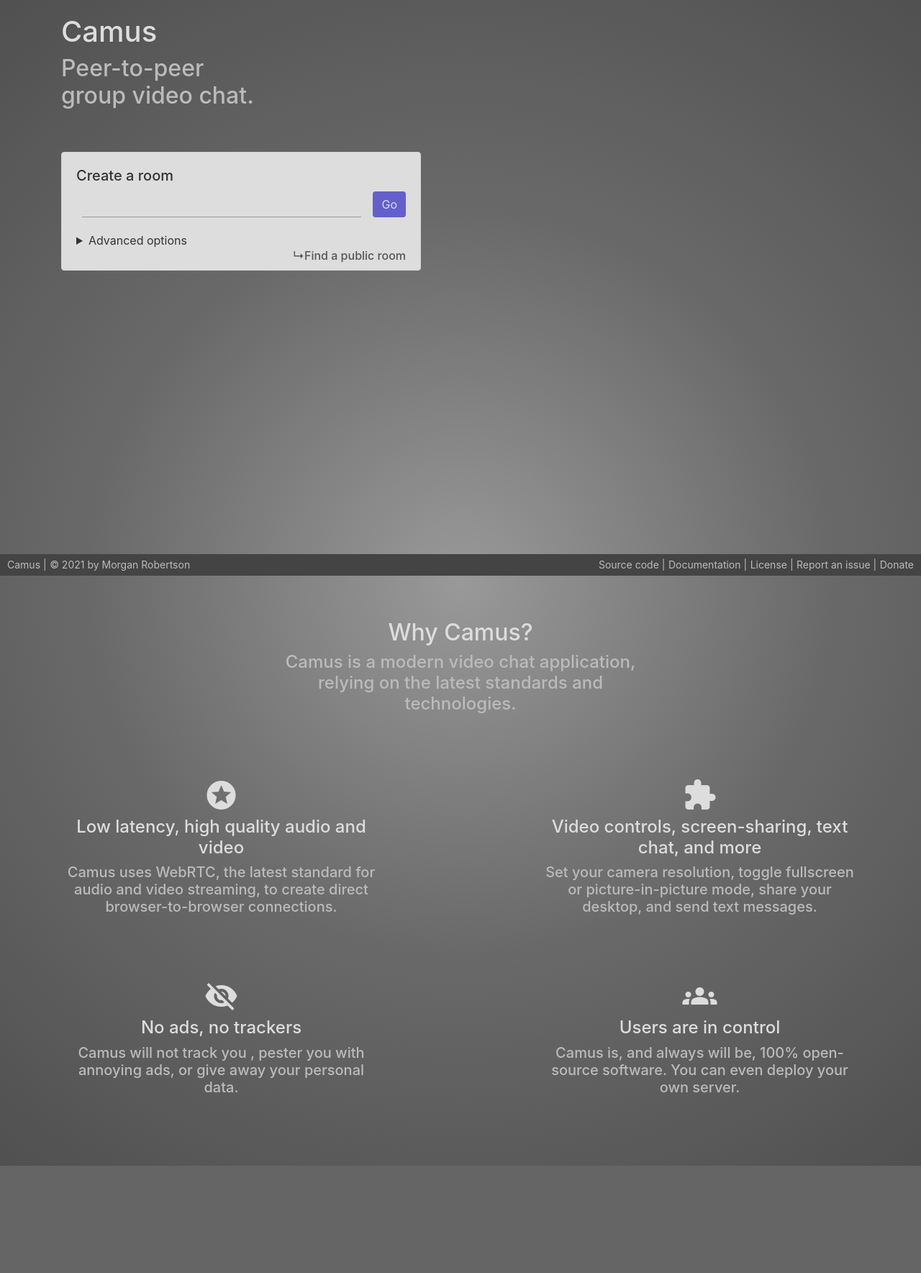
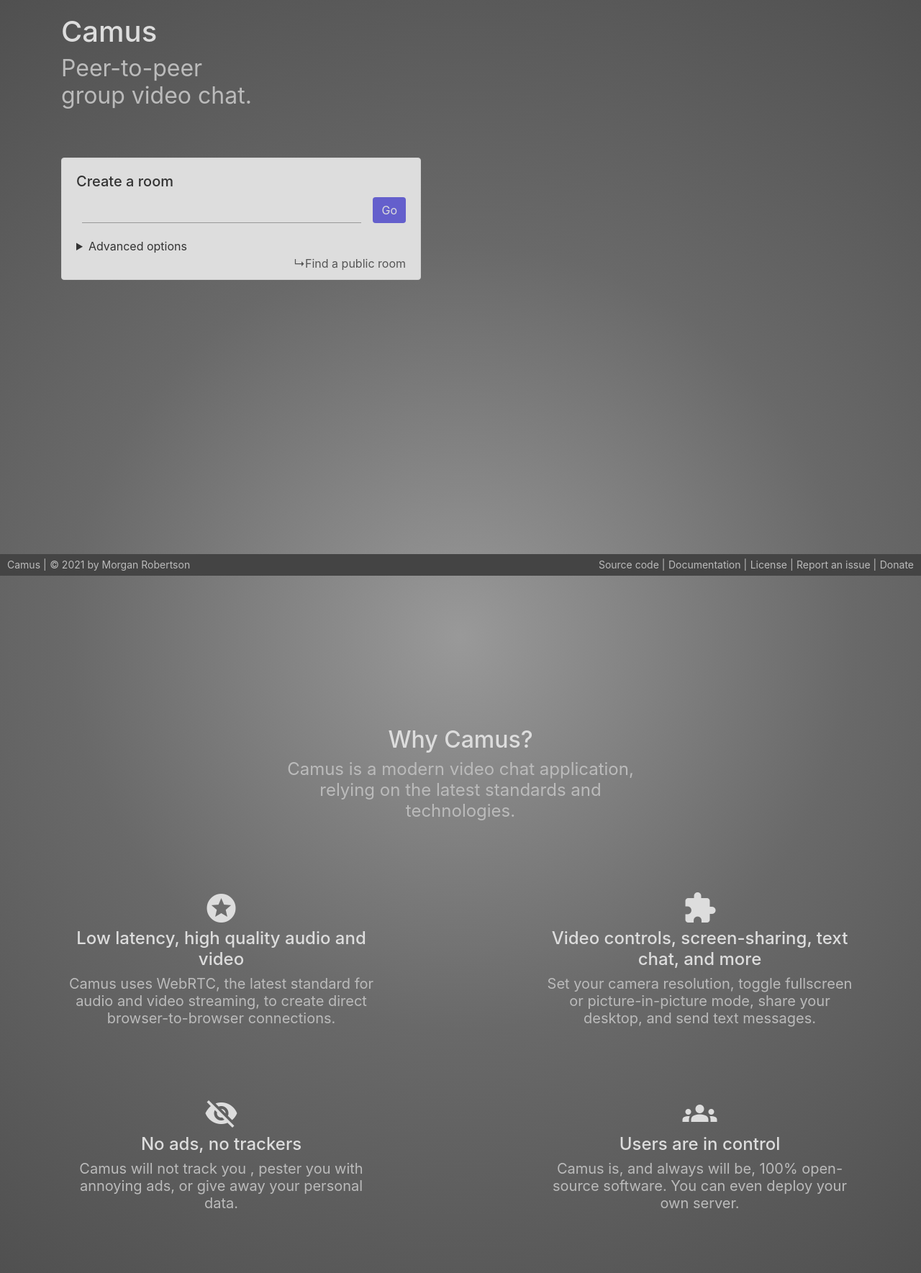
Before and after one commit to camuschat/camus, a Python web app: template camus/templates/chat.html in a window 1280 px wide. Shown: the whole page at 72% size. Before the commit the page ends 1620 px from the top, so only its background shows below. Run offline with Jinja, Linux system fonts and the light colour scheme; the template is opened without the code that fills it: most values are stand-ins (such as "Sample title", 1, 10 or a date in 2020); form fields are guessed from the names that the template uses; some libraries are stand-ins or nearby versions.

Commit message:
Fix headings hierarchy on landing page.

```diff
--- a/camus/static/css/app.css
+++ b/camus/static/css/app.css
@@ -152,6 +152,10 @@
     border-radius: 4px;
 }
 
+.dialog .title {
+    font-size: 1.25rem;
+}
+
 .dialog table {
     table-layout: fixed;
     width: 100%;
@@ -171,6 +175,7 @@
 .dialog .footer-link {
     text-align: right;
     color: #555;
+    font-size: 1rem;
 }
 
 .dialog .footer-link hr {
@@ -309,6 +314,8 @@
 
 .sub-headline {
     color: #bbb;
+    font-size: 2rem;
+    line-height: 1.2;
 }
 
 .create-room-area {
@@ -317,6 +324,16 @@
 
 .info-area {
     min-height: 100vh;
+    line-height: 1.2;
+}
+
+.info-area .main-headline {
+    font-size: 2rem;
+    color: #ddd;
+}
+
+.info-area .sub-headline {
+    font-size: 1.5rem;
 }
 
 .info-box {
@@ -325,8 +342,18 @@
     margin-bottom: 40px;
 }
 
+.info-box .headline {
+    font-size: 1.5rem;
+    color: #ddd;
+}
+
 .info-box .material-icons {
     font-size: 3em;
+}
+
+.info-box p {
+    color: #bbb;
+    font-size: 1.25rem;
 }
 
 .info-box a {
--- a/camus/templates/base.html
+++ b/camus/templates/base.html
@@ -10,6 +10,8 @@
 
 {% block content %}
   <div class="container content">
+    {% block header %}
+      <header>
         {% with messages = get_flashed_messages() %}
           {% if messages %}
             {% for message in messages %}
@@ -17,6 +19,11 @@
             {% endfor %}
           {% endif %}
         {% endwith %}
+
+        {% block header_content %}
+        {% endblock %}
+      </header>
+    {% endblock %}
 
     {% block app_content %}{% endblock %}
 
--- a/camus/templates/bootstrap-base.html
+++ b/camus/templates/bootstrap-base.html
@@ -1,5 +1,5 @@
 <!DOCTYPE html>
-<html{% block html_attribs %}{% endblock html_attribs %}>
+<html{% block html_attribs %}{% endblock html_attribs %} lang="en">
 {%- block html %}
   <head>
     {%- block head %}
--- a/camus/templates/chat.html
+++ b/camus/templates/chat.html
@@ -1,24 +1,20 @@
 {% extends "base.html" %}
 {% import "bootstrap/form.html" as wtf %}
 
+{% block header_content %}
+  <h1 class="headline">Camus</h1>
+  <p class="sub-headline">
+    Peer-to-peer<br/>
+    group video chat.
+  </p>
+{% endblock %}
+
 {% block app_content %}
-
-<div class="create-room-area">
-  <div class="row">
-    <div class="col-md-12 fade-in">
-      <h1 class="headline">
-        Camus
-      </h1>
-      <h2 class="sub-headline">
-        Peer-to-peer<br/>
-        group video chat.
-      </h2>
-    </div>
-  </div>
+<main class="create-room-area">
   <div class="row">
     <div class="col-md-12">
       <div class="dialog slide-down" id="create-room-dialog">
-        <h5>Create a room</h5>
+        <h2 class="title">Create a room</h2>
         <form method="post" id="create-room-form">
           {{ create_room_form.csrf_token }}
           <div class="input-line">
@@ -50,24 +46,24 @@
           </details>
         </form>
         <div class="footer-link">
-          <h6>
-            &#8627;<a href="/public">Find a public room</a>
-          </h6>
+          <span>
+            &#8627;<a class="footer-link" href="/public">Find a public room</a>
+          </span>
         </div>
       </div>
     </div>
   </div>
-</div>
+</main>
 <div class="info-area" id="why-camus">
   <div class="row fade-in">
     <div class="col-md-3 info-box fade-in">
     </div>
     <div class="col-md-6 info-box fade-in">
-      <h2 class="headline">Why Camus?</h2>
-      <h4 class="sub-headline">
+      <h2 class="main-headline">Why Camus?</h2>
+      <p class="sub-headline">
         Camus is a modern video chat application, relying on the latest
         standards and technologies.
-      </h4>
+      </p>
     </div>
     <div class="col-md-3 info-box fade-in">
     </div>
@@ -75,50 +71,50 @@
   <div class="row">
     <div class="col-md-5 info-box fade-in">
       <i class="material-icons headline">stars</i>
-      <h4 class="headline">Low latency, high quality audio and video</h4>
-      <h5 class="sub-headline">
+      <h3 class="headline">Low latency, high quality audio and video</h3>
+      <p class="info">
         Camus uses <a href="https://webrtc.org/">WebRTC</a>, the latest
         standard for audio and video streaming, to create direct
         browser-to-browser connections.
-      </h5>
+      </p>
     </div>
     <div class="col-md-2">
     </div>
     <div class="col-md-5 info-box fade-in">
       <i class="material-icons headline">extension</i>
-      <h4 class="headline">
+      <h3 class="headline">
         Video controls, screen-sharing, text chat, and more
-      </h4>
-      <h5 class="sub-headline">
+      </h3>
+      <p class="info">
         Set your camera resolution, toggle fullscreen or picture-in-picture
         mode, share your desktop, and send text messages.
-      </h5>
+      </p>
     </div>
   </div>
   <div class="row">
     <div class="col-md-5 info-box fade-in">
       <i class="material-icons headline">visibility_off</i>
-      <h4 class="headline">No ads, no trackers</h4>
-      <h5 class="sub-headline">
+      <h3 class="headline">No ads, no trackers</h3>
+      <p class="info">
         Camus <a href="https://themarkup.org/blacklight?url=camus.chat">
           will not track you
         </a>, pester you with annoying ads, or give away
         your personal data.
-      </h5>
+      </p>
     </div>
     <div class="col-md-2">
     </div>
     <div class="col-md-5 info-box fade-in">
       <i class="material-icons headline">groups</i>
-      <h4 class="headline">Users are in control</h4>
-      <h5 class="sub-headline">
+      <h3 class="headline">Users are in control</h3>
+      <p class="info">
         Camus is, and always will be,
         <a href="https://github.com/mrgnr/camus">
           100% open-source software</a>. You can even
         <a href="https://docs.camus.chat/en/latest/deployment.html">
           deploy your own server.
         </a>
-      </h5>
+      </p>
     </div>
   </div>
 </div>
@@ -135,5 +131,4 @@
     }
   }
 </script>
-
 {% endblock %}
--- a/camus/templates/public.html
+++ b/camus/templates/public.html
@@ -44,9 +44,9 @@
         </table>
       {% endif %}
       <div class="footer-link">
-        <h6>
+        <span>
           &#8627;<a href="/">Create a room</a>
-        </h6>
+        </span>
       </div>
     </div>
   </div>
--- a/camus/templates/react-base.html
+++ b/camus/templates/react-base.html
@@ -1,5 +1,5 @@
 <!DOCTYPE html>
-<html{% block html_attribs %}{% endblock html_attribs %}>
+<html{% block html_attribs %}{% endblock html_attribs %} lang="en">
 {%- block html %}
   <head>
     {%- block head %}
```
Lines whose indentation alone changed are shown as unchanged.
